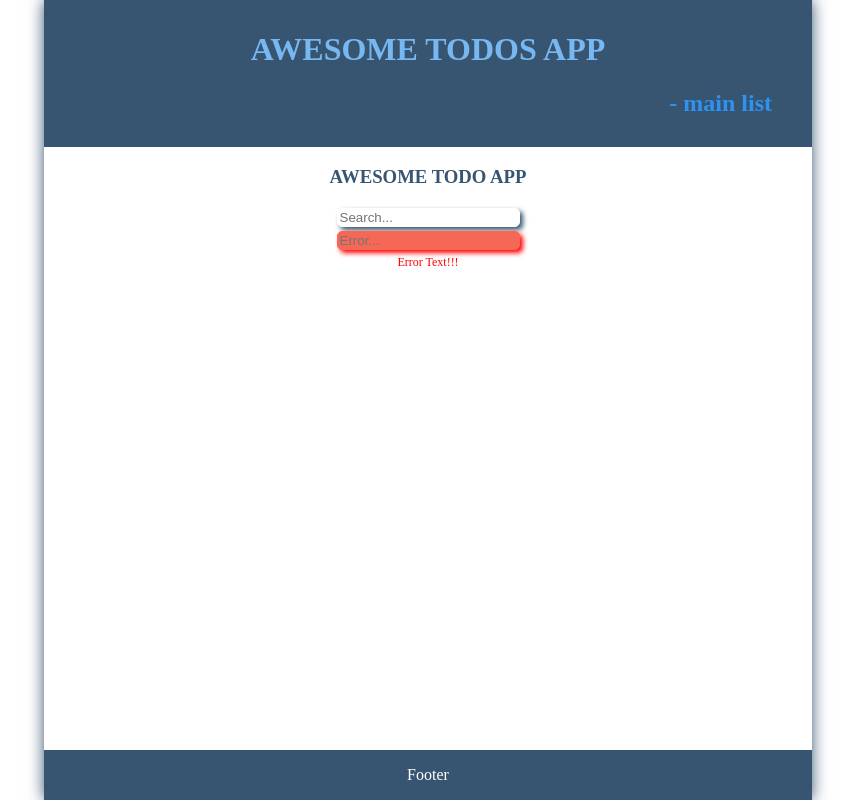
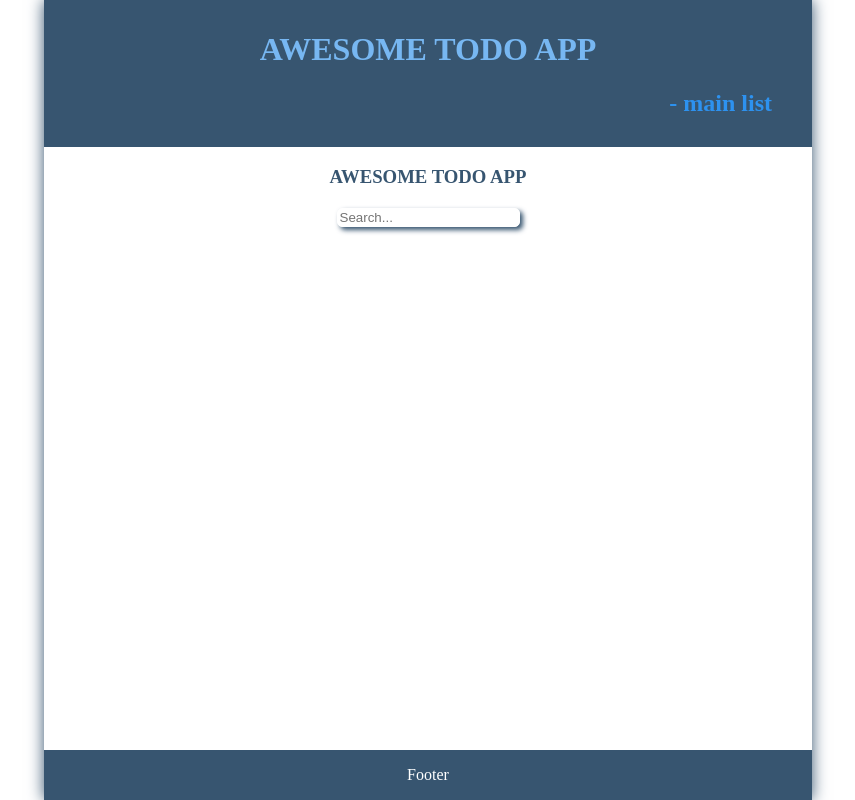
Before and after one commit to skrzypczyk-pawel/AWESOME-TODOS-APP, a React (Create React App) app: page / in a window 1280 px wide. Shown: the whole page, without its empty margins (212-1067 px from the left). Built offline with nearby package versions, Linux system fonts and the light colour scheme.

Commit message:
cr changes 2

```diff
--- a/src/components/Header.tsx
+++ b/src/components/Header.tsx
@@ -2,14 +2,15 @@ import React, { FC } from "react";
 
 import { StyleSheet, css } from "aphrodite";
 import { colors } from "styles/palette";
+import { i18n } from "locale";
 
 interface Props {}
 
 const Header: FC<Props> = () => {
   return (
     <header className={css(styles.header)}>
-      <h1 className={css(styles.title)}>Awesome todos app</h1>
-      <h2 className={css(styles.subtitle)}>- main list</h2>
+      <h1 className={css(styles.title)}>{i18n.t("header:title")}</h1>
+      <h2 className={css(styles.subtitle)}>{i18n.t("header:subtitle")}</h2>
     </header>
   );
 };
--- a/src/components/StyledInput.tsx
+++ b/src/components/StyledInput.tsx
@@ -4,7 +4,7 @@ import { StyleSheet, css } from "aphrodite";
 import { colors } from "styles/palette";
 
 interface Props {
-  onChange: React.ChangeEventHandler<HTMLInputElement>;
+  onChange: (_value: string) => void;
   value: string;
   error?: string;
   focused?: boolean;
@@ -46,7 +46,7 @@ const StyledInput: FC<Props> = ({
         <input
           id={label}
           onFocus={handleFocus}
-          onChange={onChange}
+          onChange={(event) => onChange(event.target.value)}
           onBlur={handleBlur}
           type={type}
           className={css(
--- a/src/locale/en.ts
+++ b/src/locale/en.ts
@@ -2,13 +2,12 @@ export const translations = {
   common: {
     all: "All",
     cancel: "Cancel",
+    confirm: "Confirm",
     ok: "OK",
-    email: "Email",
-    confirm: "Confirm",
-    emailAddress: "Email Address",
+    search: "Search...",
   },
   header: {
-    "title": "awesome todo app",
-    "subtitle": "- main list",
+    title: "awesome todo app",
+    subtitle: "- main list",
   },
 };
--- a/src/screens/HomeScreen.tsx
+++ b/src/screens/HomeScreen.tsx
@@ -11,21 +11,19 @@ interface Props {}
 
 const HomeScreen: FC<Props> = () => {
   const [inputValue1, setInputValue1] = useState<string>("");
-  const [inputValue2, setInputValue2] = useState<string>("");
+
+  const handleInputValue = (value: string): void => {
+    setInputValue1(value);
+  };
+
   return (
     <ScreenWrapper>
       <div className={css(styles.homeScreen)}>
         <h3>{i18n.t("header:title")}</h3>
         <StyledInput
           value={inputValue1}
-          onChange={(event) => setInputValue1(event.target.value)}
-          placeholder="Search..."
-        />
-        <StyledInput
-          value={inputValue2}
-          onChange={(event) => setInputValue2(event.target.value)}
-          placeholder="Error..."
-          error="Error Text!!!"
+          onChange={handleInputValue}
+          placeholder={i18n.t("common:search")}
         />
       </div>
     </ScreenWrapper>
```
Also changed, not shown: .eslintrc.json.
